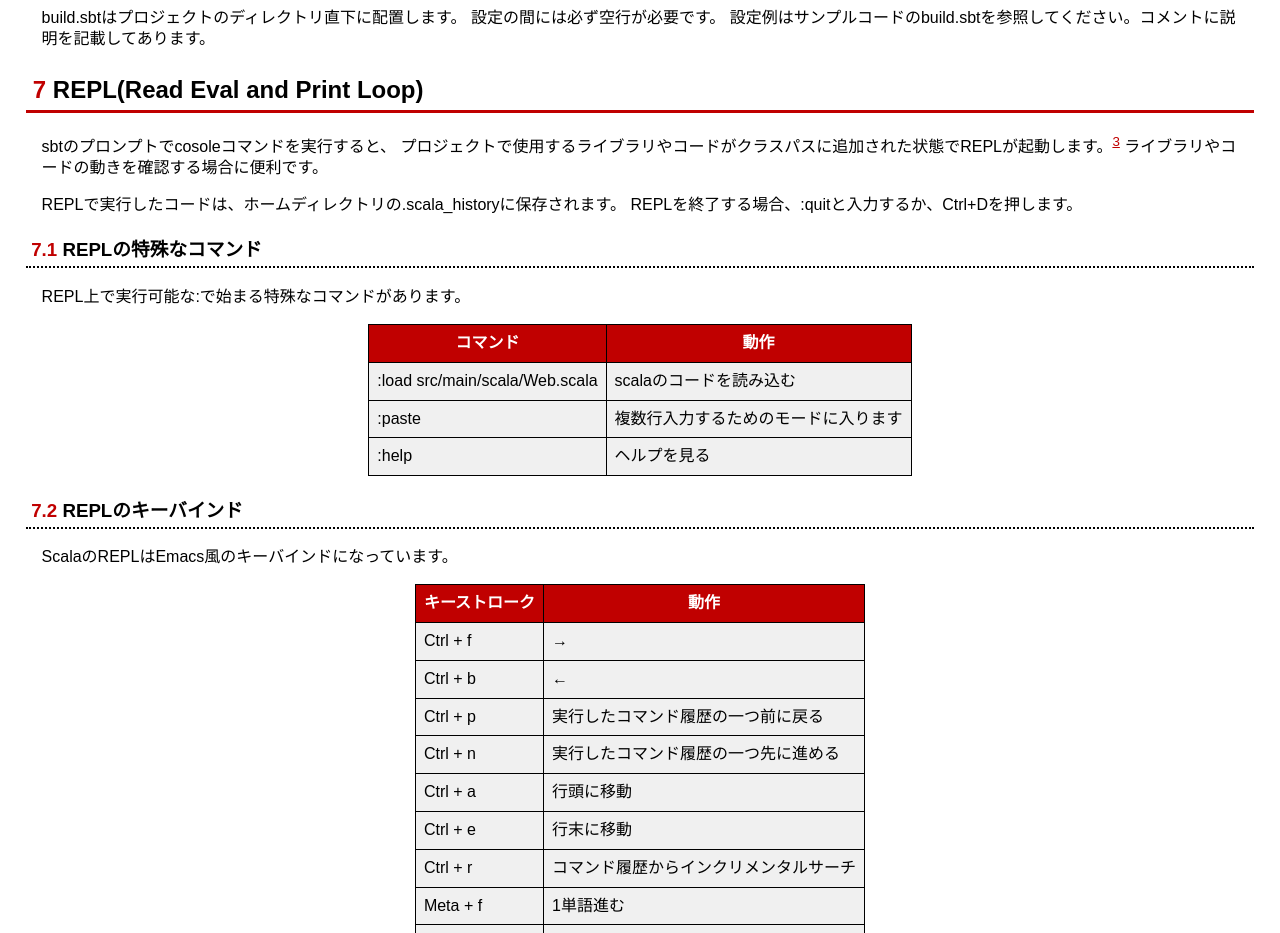
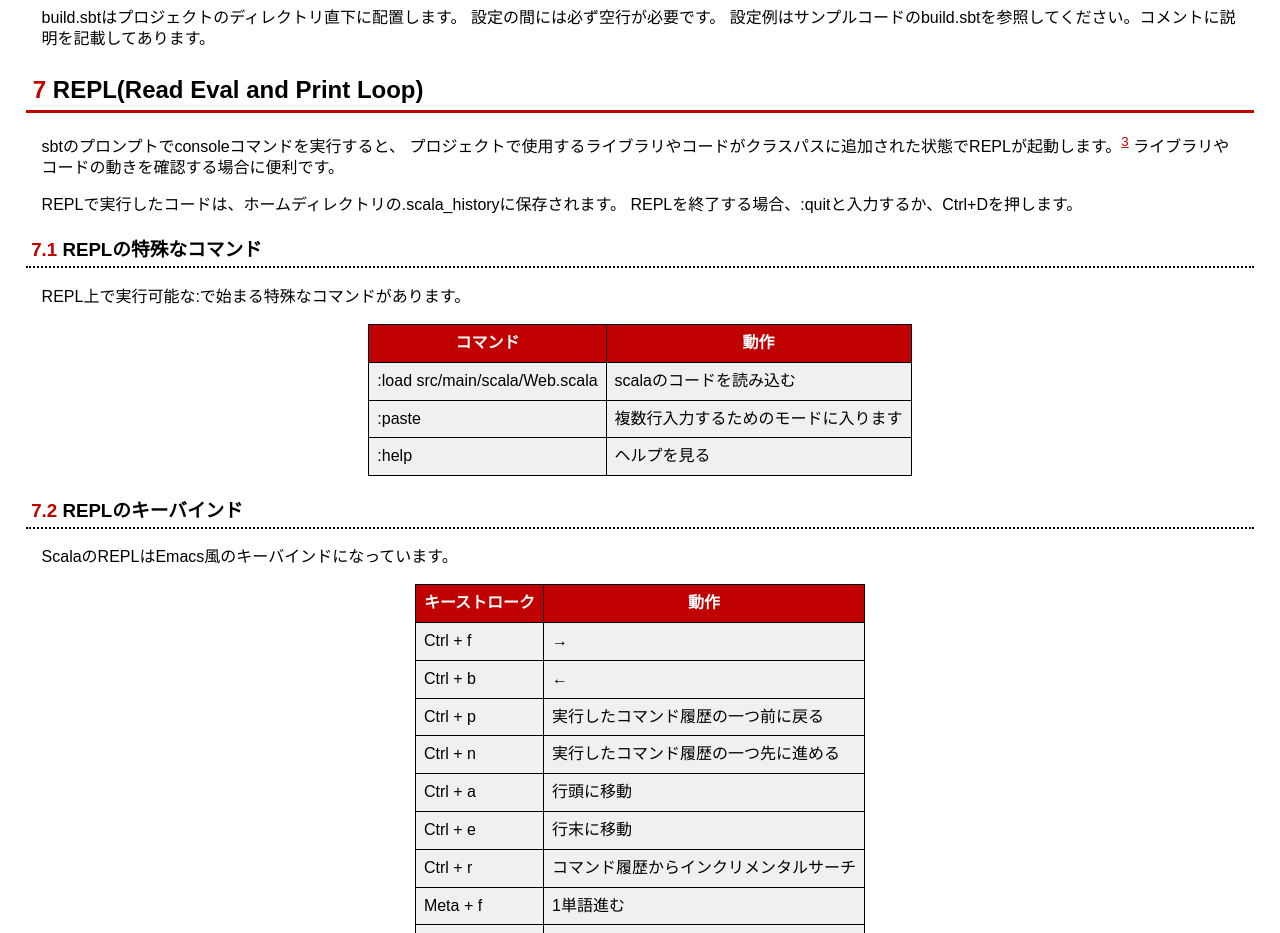
Before and after one commit to maedaunderscore/nascala-FrequentWords, a plain HTML site: page doc/index.html in a window 1280 px wide. Shown: the part 3080-4013 px from the top of the page. Drawn offline with Linux system fonts and the light colour scheme.

Commit message:
a little typo 'console'

```diff
--- a/doc/index.html
+++ b/doc/index.html
@@ -356,7 +356,7 @@
 <h2 id="sec-7"><span class="section-number-2">7</span> REPL(Read Eval and Print Loop)</h2>
 <div class="outline-text-2" id="text-7">
 
-<p>sbtのプロンプトでcosoleコマンドを実行すると、
+<p>sbtのプロンプトでconsoleコマンドを実行すると、
 プロジェクトで使用するライブラリやコードがクラスパスに追加された状態でREPLが起動します。<sup><a class="footref" name="fnr.3" href="#fn.3">3</a></sup>
 ライブラリやコードの動きを確認する場合に便利です。
 </p>
```
